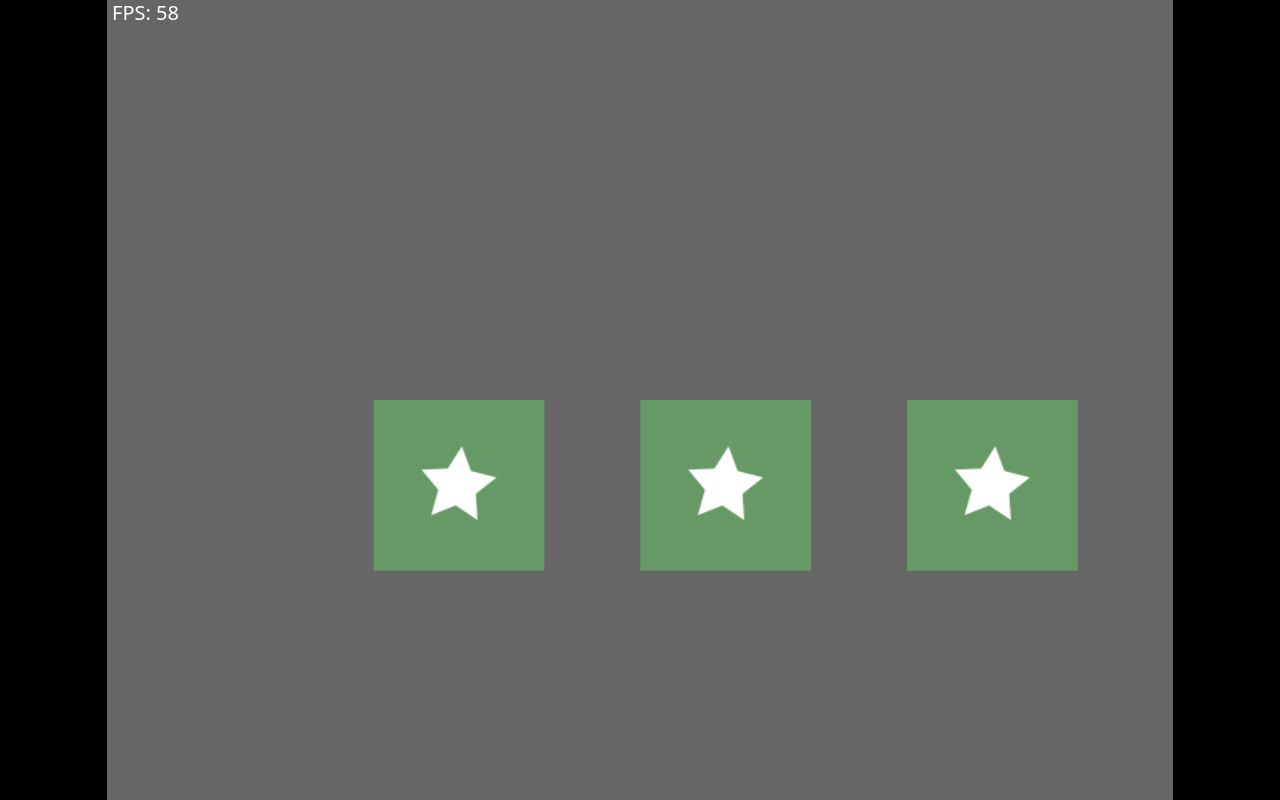
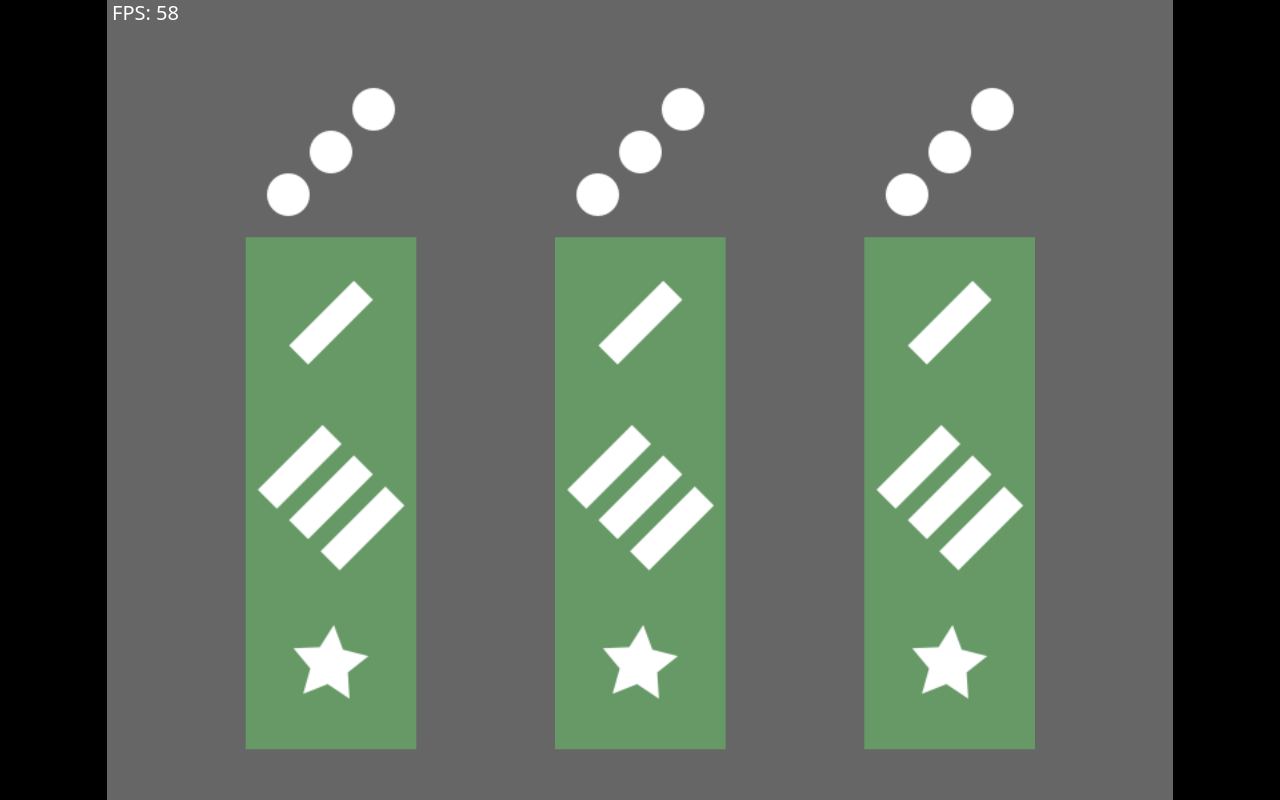
Before and after one commit to EyeOfMidas/eightfootjs, a plain HTML site: page examples/slotmachine/index.html in a window 1280 px wide. Drawn offline with Linux system fonts and the light colour scheme.

Commit message:
adding draw library for canvas shape drawing, fixing some sprite indexing issues, adding multiple symbols and placeholder roller selection index and timer

```diff
--- /dev/null
+++ b/draw.js
@@ -0,0 +1,65 @@
+(window.EF||(EF={}));
+EF.Draw = function() {
+	this.lineWidth = 1;
+	this.fillColor = null;
+	this.strokeColor = null;
+	this.font = null;
+
+	this.reset();
+};
+
+EF.Draw.prototype = {
+	reset: function() {
+		this.setLineWidth(0);
+		this.setFillColor(null);
+		this.setStrokeColor(null);
+		this.setFont(null);
+	},
+	rect: function(x, y, width, height) {
+		EF.System.graphics.beginPath();
+		EF.System.graphics.rect(x, y, width, height);
+
+		if(this.fillColor) {
+			EF.System.graphics.fill();
+		}
+
+		if(this.strokeColor) {
+			EF.System.graphics.stroke();
+		}
+		EF.System.graphics.closePath();
+		this.reset();
+	},
+
+	text: function(text, x, y) {
+		EF.System.graphics.fillText(text, x, y);
+	},
+	setFillColor: function(color) {
+		if(this.fillColor != color) {
+			this.fillColor = color;
+			EF.System.graphics.fillStyle = this.fillColor;
+		}
+	},
+	setStrokeColor: function(color) {
+		if(this.strokeColor != color) {
+			this.strokeColor = color;
+			EF.System.graphics.strokeStyle = this.strokeColor;
+			if(this.lineWidth <= 0) {
+				this.setLineWidth(1);
+			}
+		}
+	},
+	setLineWidth: function(width) {
+		if(this.lineWidth != width) {
+			this.lineWidth = width;
+			EF.System.graphics.lineWidth = this.lineWidth;
+		}
+	},
+	setFont: function(font) {
+		if(this.font != font) {
+			this.font = font;
+			EF.System.graphics.font = this.font;
+		}
+	}
+};
+
+EF.System.Draw = new EF.Draw();
--- a/examples/slotmachine/index.html
+++ b/examples/slotmachine/index.html
@@ -14,6 +14,7 @@
 <script type="text/javascript" src="../../tween.js" ></script>
 <script type="text/javascript" src="../../assets.js" ></script>
 <script type="text/javascript" src="../../sprite.js" ></script>
+<script type="text/javascript" src="../../draw.js" ></script>
 
 <script type="text/javascript" src="slotmachine.js" ></script>
 <script type="text/javascript" src="slotroller.js" ></script>
--- a/examples/slotmachine/slotmachine.js
+++ b/examples/slotmachine/slotmachine.js
@@ -6,9 +6,9 @@ SlotMachine.prototype.init = function() {
 	EF.System.Assets.addImage("slotwheel.png");
 
 	this.wheels = [
-		new SlotRoller(200, 300),
-		new SlotRoller(400, 300),
-		new SlotRoller(600, 300)
+		new SlotRoller(104, 50),
+		new SlotRoller(336, 50),
+		new SlotRoller(568, 50)
 	];
 };
 SlotMachine.prototype.update = function(delta) {
@@ -18,18 +18,16 @@ SlotMachine.prototype.update = function(delta) {
 
 };
 SlotMachine.prototype.draw = function() {
-	EF.System.graphics.fillStyle = "#666666";
 	EF.System.graphics.clearRect(0, 0, EF.System.canvas.width, EF.System.canvas.height);
-	EF.System.graphics.beginPath();
-	EF.System.graphics.rect(0, 0, EF.System.canvas.width, EF.System.canvas.height);
-	EF.System.graphics.fill();
+	EF.System.Draw.setFillColor("#666666");
+	EF.System.Draw.rect(0,0,EF.System.canvas.width, EF.System.canvas.height);
 
 	for(var i = 0; i < this.wheels.length; i++) {
 		this.wheels[i].draw();
 	}
 
-	EF.System.graphics.fillStyle = "#FFFFFF";
-	EF.System.graphics.font = "20px sans";
-	EF.System.graphics.fillText('FPS: ' + EF.System.fps, 5, 20)
+	EF.System.Draw.setFillColor("#FFFFFF");
+	EF.System.Draw.setFont("20px sans");
+	EF.System.Draw.text('FPS: ' + EF.System.fps, 5, 20);
 
 };
--- a/examples/slotmachine/slotroller.js
+++ b/examples/slotmachine/slotroller.js
@@ -1,24 +1,47 @@
 SlotRoller = function(x, y) {
-	this.sprite = new EF.Sprite(EF.System.Assets.getImage("slotwheel.png"), 128, 128);
+	this.itemSelected = 1;
+	this.rollTimer = 0;
+	var slotwheel = EF.System.Assets.getImage("slotwheel.png");
+
+	this.wheellist = [
+		new EF.Sprite(slotwheel, 128, 128),
+		new EF.Sprite(slotwheel, 128, 128),
+		new EF.Sprite(slotwheel, 128, 128),
+		new EF.Sprite(slotwheel, 128, 128)
+	];
 	this.position = {x: x, y: y};
-	this.sprite.setPosition(EF.System.Viewport.worldToPixel(this.position));
+	for(var i = 0; i < this.wheellist.length; i++) {
+		var symbolPos = {x: this.position.x, y: this.position.y + (i * 128)};
+		this.wheellist[i].setPosition(EF.System.Viewport.worldToPixel(symbolPos));
+		this.wheellist[i].setFrame(i + (this.itemSelected - 2));
+	}
 };
 SlotRoller.prototype.draw = function() {
-	EF.System.graphics.beginPath();
+
 	var pixelPosition = EF.System.Viewport.worldToPixel(this.position);
 	var spriteSize = EF.System.Viewport.worldToPixel({x: 128, y: 128});
-	EF.System.graphics.rect(pixelPosition.x, pixelPosition.y, spriteSize.x, spriteSize.y);
-	EF.System.graphics.lineWidth = "1";
-	EF.System.graphics.fillStyle = "#669966";
-	EF.System.graphics.fill();
+	EF.System.Draw.setFillColor("#669966");
+	//EF.System.Draw.setStrokeColor("#FF0000");
+	EF.System.Draw.rect(pixelPosition.x, pixelPosition.y + spriteSize.y, spriteSize.x, spriteSize.y * 3);
 
-	this.sprite.draw();
+	for(var i = 0; i < this.wheellist.length; i++) {
+		this.wheellist[i].draw();
+	}
 };
 
 SlotRoller.prototype.update = function(delta) {
-	this.sprite.currentFrame++;
-	var newSpriteSize = EF.System.Viewport.worldToPixel({x: this.sprite.pixelSize.width, y: this.sprite.pixelSize.height});
+	if(this.rollTimer > 6) {
+		this.itemSelected++;
+		this.rollTimer = 0;
+	}
+	this.rollTimer++;
 
-	this.sprite.setSize({width:newSpriteSize.x, height: newSpriteSize.y});
-	this.sprite.setPosition(EF.System.Viewport.worldToPixel(this.position));
+	for(var i = 0; i < this.wheellist.length; i++) {
+		var newSpriteSize = EF.System.Viewport.worldToPixel({x: this.wheellist[i].pixelSize.width, y: this.wheellist[i].pixelSize.height});
+
+		this.wheellist[i].setSize({width:newSpriteSize.x, height: newSpriteSize.y});
+		var symbolPos = {x: this.position.x, y: this.position.y + (i * 128)};
+		this.wheellist[i].setPosition(EF.System.Viewport.worldToPixel(symbolPos));
+		this.wheellist[i].setFrame(i + (this.itemSelected - 2));
+	}
 };
--- a/sprite.js
+++ b/sprite.js
@@ -7,22 +7,28 @@ EF.Sprite = function(image, width, height) {
 	this.size = {width: width, height: height};
 };
 
-EF.Sprite.prototype.draw = function() {
-	if (this.currentFrame < 0) {
-		this.currentFrame = (this.image.height / this.pixelSize.width) - 1;
-	} else if (this.currentFrame > (this.image.height / this.pixelSize.height) - 1) {
-		this.currentFrame = 0;
+EF.Sprite.prototype = {
+	draw: function() {
+		while(this.currentFrame < 0) {
+			this.currentFrame += this.getFrameCount();
+		}
+		this.currentFrame = this.currentFrame % this.getFrameCount();
+		EF.System.graphics.drawImage(this.image,
+			0, this.pixelSize.height * this.currentFrame, this.pixelSize.width, this.pixelSize.height,
+			this.position.x, this.position.y, this.size.width, this.size.height
+		);
+	},
+
+	setPosition: function(position) {
+		this.position = position;
+	},
+	setSize: function(size) {
+		this.size = size;
+	},
+	setFrame: function(frame) {
+		this.currentFrame = frame;
+	},
+	getFrameCount: function() {
+		return ((this.image.height / this.pixelSize.width)) || 1;
 	}
-	EF.System.graphics.drawImage(this.image,
-		0, this.pixelSize.height * this.currentFrame, this.pixelSize.width, this.pixelSize.height,
-		this.position.x, this.position.y, this.size.width, this.size.height
-	);
 };
-
-EF.Sprite.prototype.setPosition = function(position) {
-	this.position = position;
-};
-
-EF.Sprite.prototype.setSize = function(size) {
-	this.size = size;
-};
```
